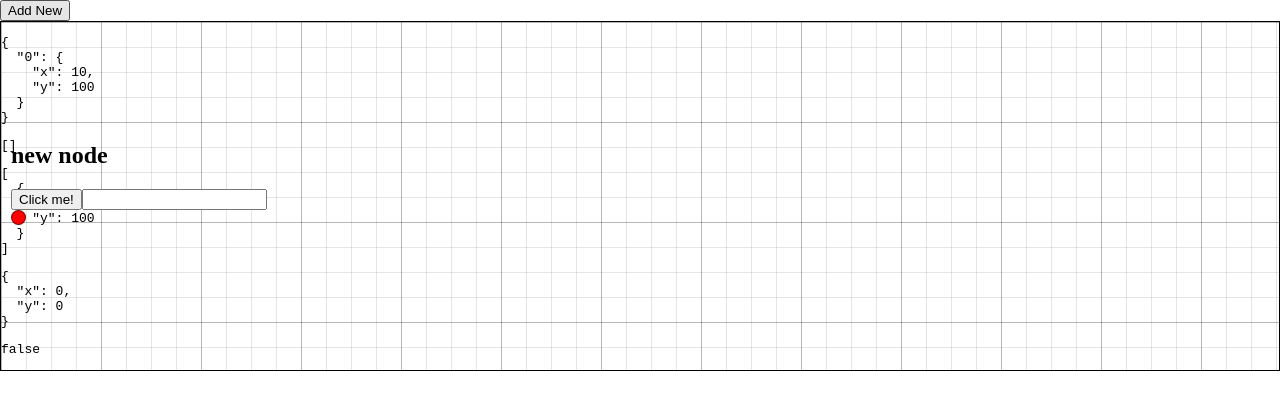
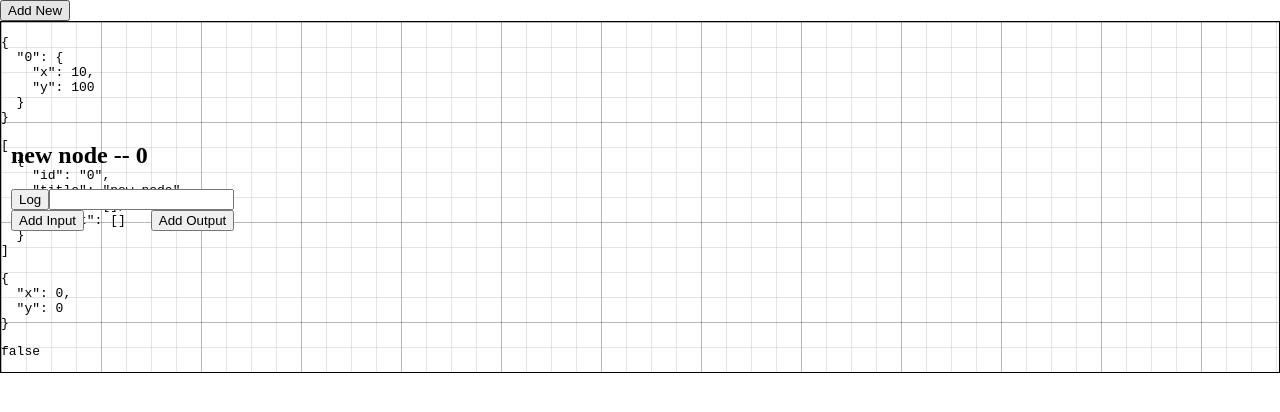
Before and after one commit to RingoKam/vue-visual-node-editor, a Vue app: page / in a window 1280 px wide. Both pictures are taken after a click on the button "Add New". Shown: the top 412 px of the page. Built offline with nearby package versions, Linux system fonts and the light colour scheme; the HTML template or start-up script is replaced by a standard one.

Commit message:
changing graph node

```diff
--- a/src/components/GraphCanvas.vue
+++ b/src/components/GraphCanvas.vue
@@ -2,7 +2,7 @@
   <div class="graph-canvas" :style="gridBackgroundStyle">
     <pre>{{coordinatesDict}}</pre>
     <pre>{{temporaryConnection}}</pre>
-    <pre>{{linksArray}}</pre>
+    <pre>{{nodesArray}}</pre>
     <pre>{{mousePos}}</pre>
     <pre>{{isConnecting}}</pre>
     <GraphNode
@@ -14,25 +14,43 @@
       :context="n.context"
       :coordinates="coordinatesDict[n.id]"
       :id="n.id"
+      :key="n.id"
       @select-id="selectId($event)"
       @update:position="updatePosition($event, n.id)"
-      :key="n.id"
     >
       <!-- graph connector connect GraphNode together -->
       <slot name="body" v-bind:body="({ ...n, coordinates:coordinatesDict[n.id]})"></slot>
+      <div class="input-output-container">
+        <div>
           <GraphConnector
+            v-for="(i, index) in n.input"
             :isConnecting="isConnecting"
+            :id="n.id"
+            :index="index"
+            :key="i"
             @start-connection="startConnection($event)"
             @complete-connection="completeConnection($event)"
           />
+        </div>
+        <div>
+          <GraphConnector
+            v-for="(i, index) in n.output"
+            :isConnecting="isConnecting"
+            :id="n.id"
+            :index="index"
+            :key="i"
+            @start-connection="startConnection($event)"
+            @complete-connection="completeConnection($event)"
+          />
+        </div>
+      </div>
     </GraphNode>
     <!-- graph edge, the line that connects node together -->
     <div>
       <GraphEdge
-        v-for="(con, index) in temporaryConnection"
-        :key="'e' + index"
-        :input="con.input"
-        :output="con.output"
+        v-if="temporaryConnection"
+        :input="temporaryConnection.input"
+        :output="temporaryConnection.output"
       />
     </div>
     <!-- <GraphEdge :input="({x:0, y:100})" :output="({x: 100, y:200})" /> -->
@@ -124,7 +142,7 @@ export default {
     isDragging: false,
     isConnecting: false,
     mousePos: { x: 0, y: 0 },
-    temporaryConnection: []
+    temporaryConnection: null
   }),
   //my output
   methods: {
@@ -138,7 +156,7 @@ export default {
     // deleteNodes() {
     //   //Test
     // },
-    startConnection(event) {
+    startConnection({ event, id, slot }) {
       const mouseMove$ = fromEvent(document, "mousemove");
       const mouseUp$ = fromEvent(document, "mouseup");
       /*
@@ -148,19 +166,21 @@ export default {
       */
       this.isConnecting = true;
       const { x, y } = getMousePosition(this.$el, event);
-      this.temporaryConnection.push({
+      this.temporaryConnection = {
         input: {
+          id,
           x,
           y
         },
         output: this.mousePos
-      });
+      };
       //take mousemove until mouse let up
       mouseMove$
         .pipe(
           takeUntil(mouseUp$),
           finalize(() => {
             this.isConnecting = false;
+            this.temporaryConnection = null;
           })
         )
         .subscribe(
@@ -172,8 +192,10 @@ export default {
           }
         );
     },
-    completeConnection() {
-      //completes an edge...
+    completeConnection({ event, id, slot }) {
+      const inputId = this.temporaryConnection.input.id;
+      this.nodesDict.output.push()
+      //update the
     },
     updateNodes() {
       //Test
@@ -185,10 +207,21 @@ export default {
       this.dragOffSetX = 0;
       this.dragOffSetY = 0;
     },
-    selectId(id) {
+    selectId({ id, isMultiSelect }) {
+      const idsToBeFlipped = new Set(id);
+      if (!isMultiSelect) {
+        const ids = this.nodesArray
+          .filter(node => node.selected)
+          .map(node => node.id)
+          .forEach(id => {
+            idsToBeFlipped.add(id);
+          });
+      }
+      idsToBeFlipped.forEach(id => {
         this.$set(this.nodesDict, id, {
           ...this.nodesDict[id],
           selected: !Boolean(this.nodesDict[id].selected)
+        });
       });
     },
     followMouse(event) {
@@ -213,4 +246,10 @@ export default {
   height: 100%;
   border: 1px solid black;
 }
+
+.input-output-container {
+  display: flex;
+  justify-content: space-between;
+  padding: 5px;
+}
 </style>
--- a/src/components/GraphConnector.vue
+++ b/src/components/GraphConnector.vue
@@ -18,6 +18,12 @@ export default {
     isActive: {
       type: Boolean,
       default: false
+    },
+    id: {
+      type: String
+    },
+    index: {
+      type: Number
     }
   },
   mounted() {
@@ -28,17 +34,12 @@ export default {
     slotMouseUp(e) {
       //start tracing the mouse movement...
       if (this.isConnecting) {
-        console.log("end tracing");
-        this.$emit("complete-connection", e);
+        this.$emit("complete-connection", { event:e, id: this.id, slot: this.index });
       }
     },
     slotMouseDown(e) {
       //stop tracing mouse movement and see if mouse is on another Connector
-      console.log("start tracing");
-      this.$emit("start-connection", e);
-    },
-    updateConnectorPosition() {
-      //
+      this.$emit("start-connection", { event:e, id: this.id, slot: this.index });
     }
   }
 };
--- a/src/components/GraphNode.vue
+++ b/src/components/GraphNode.vue
@@ -1,7 +1,7 @@
 <template>
   <div
     class="GraphNode"
-    @dblclick="$emit('select-id', id)"
+    @dblclick="selectId"
     @mousedown.stop="startDrag($event)"
     @touchstart.stop="startDrag($event)"
     :style="GraphNodeStyle"
@@ -47,7 +47,6 @@ export default {
       };
     }
   },
-  mounted() {},
   methods: {
     startDrag(event) {
       if (!this.selected) {
@@ -106,6 +105,9 @@ export default {
           };
       this.$emit("update:position", { x, y });
       this.$emit("update:isDragging", false);
+    },
+    selectId() {
+      this.$emit("select-id", { id: this.id, isMultiSelect: false });
     }
   }
 };
--- a/src/playground.vue
+++ b/src/playground.vue
@@ -3,9 +3,13 @@
     <button @click="addNodes()">Add New</button>
     <GraphCanvas :coordinates="coordinates" :nodes="nodes">
       <template v-slot:body="slotProps">
-        <h2>{{slotProps.body.title}}</h2>
-        <button @click.prevent="log(slotProps)">Click me!</button>
+        <h2>{{slotProps.body.title}} -- {{ slotProps.body.id }}</h2>
+        <button @click.prevent="log(slotProps)">Log</button>
         <input />
+        <div class="input-output-section">
+          <button @click.prevent="addInput(slotProps.body.input)">Add Input</button>
+          <Button @click.prevent="addOutput(slotProps.body.output)">Add Output</Button>
+        </div>
       </template>
     </GraphCanvas>
   </div>
@@ -26,9 +30,15 @@ export default {
   methods: {
     addNodes() {
       const ids = Object.keys(this.nodes).sort();
-      const id = ids.length > 0 ? ids[ids.length - 1] + 1 : 0;
+      const id = ids.length > 0 ? parseInt(ids[ids.length - 1]) + 1 : 0;
       this.$set(this.nodes, id, { title: "new node", input: [], output: [] });
       this.$set(this.coordinates, id, { x: 10, y: 100 });
+    },
+    addInput(input) {
+      input.push({});
+    },
+    addOutput(output) {
+      output.push({});
     },
     log(props) {
       console.log(props);
@@ -38,4 +48,8 @@ export default {
 </script>
 
 <style>
+  .input-output-section {
+    display: flex;
+    justify-content: space-between;
+  }
 </style>
```
Lines whose indentation alone changed are shown as unchanged.
